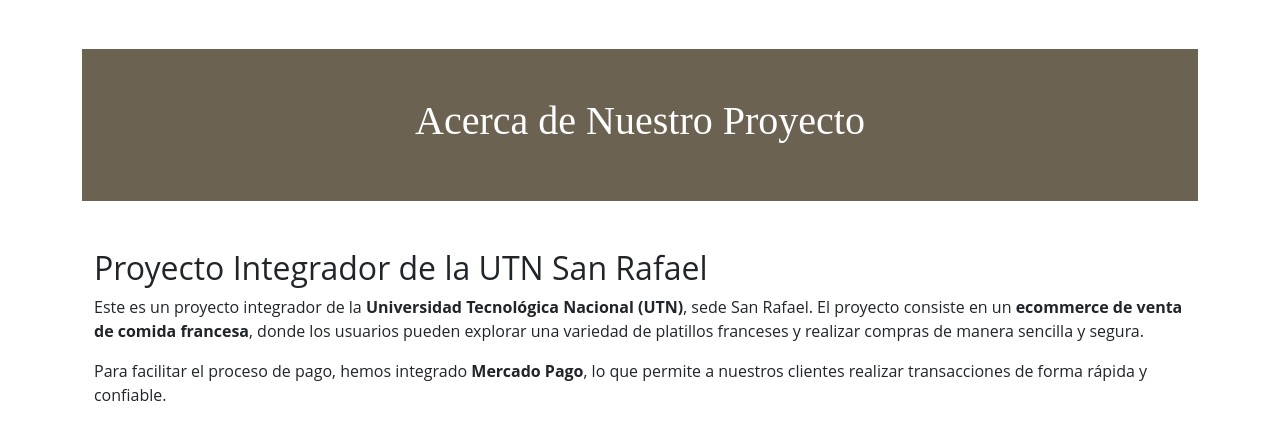
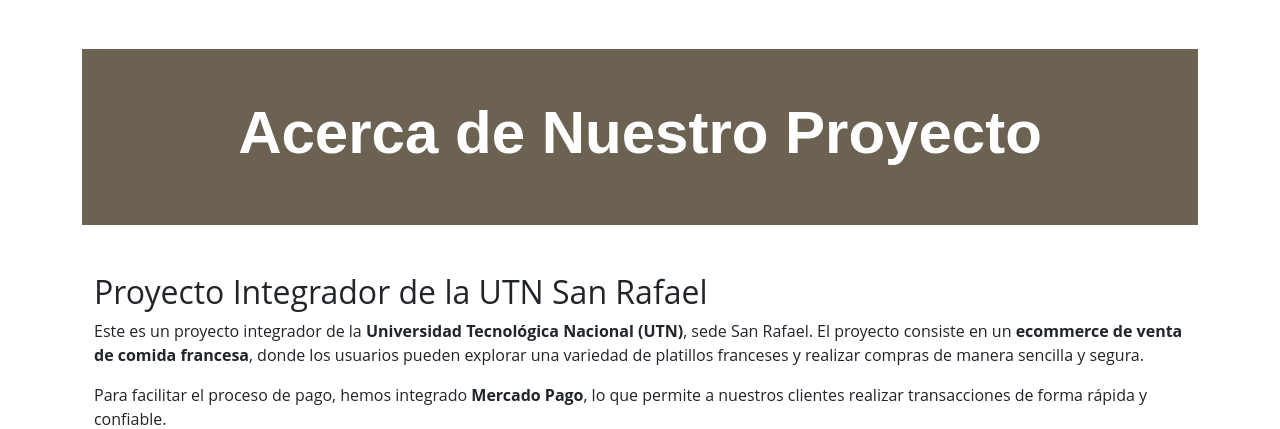
Before and after one commit to CodeStrong2023/SEDECODE, a Flask app: page /about in a window 1280 px wide. Shown: the part 401-830 px from the top of the page. Run offline with Flask 3, Linux system fonts and the light colour scheme; some libraries are stand-ins or nearby versions.

Commit message:
FIX: Estilos

```diff
--- a/ecommerce/static/style/about.css
+++ b/ecommerce/static/style/about.css
@@ -2,3 +2,11 @@
     background-color: #6c6252;
     padding: 15px;
 }
+
+.style-h1-about {
+    font-family: Arial, sans-serif;
+    font-size: 60px;
+    color: white;
+    font-weight: bold;
+    text-align: center;
+}
--- a/ecommerce/templates/website/about.html
+++ b/ecommerce/templates/website/about.html
@@ -3,7 +3,7 @@
     <link rel="stylesheet" href="static/style/about.css">
 </head>
 <header class="text-white text-center py-5" style="background-color: #6c6252;">
-    <h1>Acerca de Nuestro Proyecto</h1>
+    <h1 class="style-h1-about">Acerca de Nuestro Proyecto</h1>
 
 </header>
 
--- a/ecommerce/templates/website/header.html
+++ b/ecommerce/templates/website/header.html
@@ -106,7 +106,7 @@
   </div>
 </nav>
 <div class="banner">
-        <h1>Bistro Bon Appétit</h1>
+        <h1 class="style-h1-about">Bistro Bon Appétit</h1>
 </div>
 
 
```
